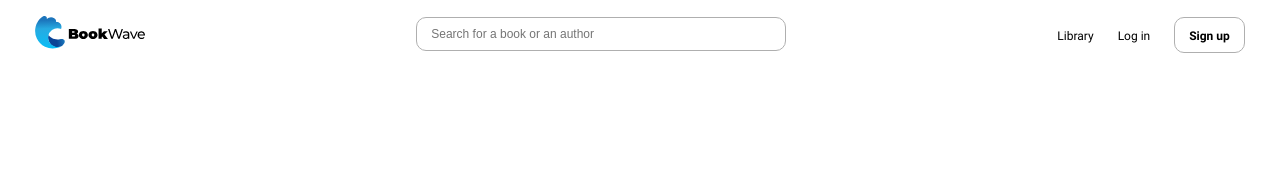
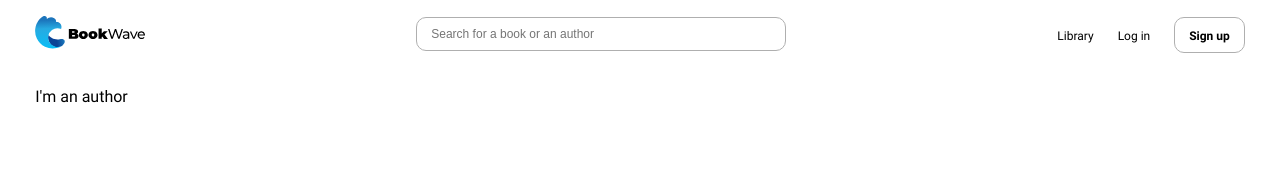
Before and after one commit to YosraSkhiri/Book-App-Frontend, a React (Create React App) app: page /authors/1/library in a window 1280 px wide. Shown: the top 175 px of the page. Built offline with nearby package versions, Linux system fonts and the light colour scheme.

Commit message:
fixed the routes and added a new component for the author

```diff
--- a/src/App.js
+++ b/src/App.js
@@ -6,6 +6,7 @@ import {
 } from "react-router-dom";
 import AddAuthor from './components/AddAuthor';
 import AddBook from './components/AddBook';
+import Author from './components/Author';
 import Book from './components/Book';
 import Books from './components/Books';
 import Navbar from './components/Navbar';
@@ -17,17 +18,20 @@ function App() {
         <Navbar />
         <div className="container">
           <Switch>
-            <Route path="/books">
+            <Route path="/books" exact>
               <Books />
             </Route>
-            <Route path={`/book/:bookTitle/:bookId`}>
+            <Route path={`/books/:bookTitle/:bookId`} exact>
               <Book />
             </Route>
-            <Route path="/add">
+            <Route path="/books/add" exact>
               <AddBook />
             </Route>
-            <Route path="/add2">
+            <Route path="/authors/add">
               <AddAuthor />
+            </Route>
+            <Route path="/authors/:authorName/:authorId">
+              <Author />
             </Route>
           </Switch>
         </div>
--- /dev/null
+++ b/src/components/Author.js
@@ -0,0 +1,11 @@
+import React from 'react';
+
+const Author = () => {
+    return (
+        <div>
+            I'm an author
+        </div>
+    );
+}
+
+export default Author;
```
